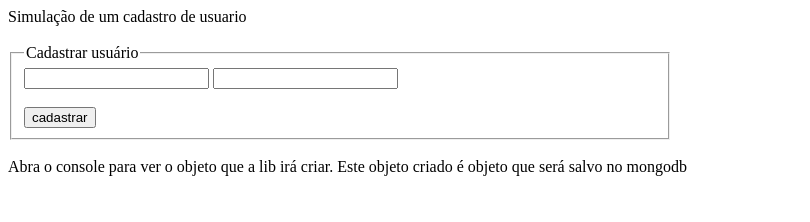
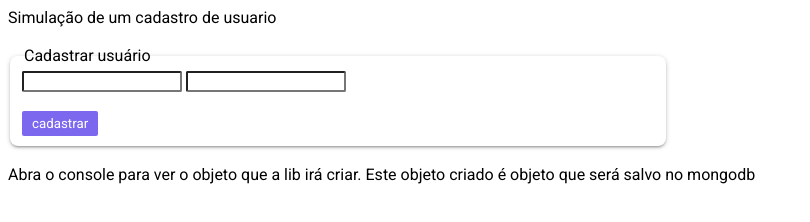
Before and after one commit to viniceosm/easy-form, a plain HTML site: page docs/index.html in a window 1280 px wide. Shown: the whole page, without its empty margins (0-810 px from the left). Drawn offline with Linux system fonts and the light colour scheme.

Commit message:
Adicionado style para doc pages

```diff
--- a/docs/index.html
+++ b/docs/index.html
@@ -5,6 +5,9 @@
 	<meta name="viewport" content="width=device-width, initial-scale=1.0">
 	<meta http-equiv="X-UA-Compatible" content="ie=edge">
 	<title>Esy form Simoor</title>
+
+	<link href="https://fonts.googleapis.com/css?family=Roboto" rel="stylesheet">
+	<link rel="stylesheet" href="style.css">
 
 	<script src="esy-form-simoor.js"></script>
 	<script src="route-node.js"></script>
--- /dev/null
+++ b/docs/style.css
@@ -0,0 +1,22 @@
+* {
+	font-family: 'Roboto', sans-serif;
+}
+fieldset {
+	border: none;
+	-webkit-box-shadow: 0 2px 2px 0 rgba(0, 0, 0, 0.14), 0 3px 1px -2px rgba(0, 0, 0, 0.12), 0 1px 5px 0 rgba(0, 0, 0, 0.2);
+	box-shadow: 0 2px 2px 0 rgba(0, 0, 0, 0.14), 0 3px 1px -2px rgba(0, 0, 0, 0.12), 0 1px 5px 0 rgba(0, 0, 0, 0.2);
+	-webkit-border-radius: 8px;
+	border-radius: 8px;
+}
+input {
+	-webkit-border-radius: 2px;
+	border-radius: 2px;
+}
+button {
+	border: none;
+	background-color: mediumslateblue;
+	color: white;
+	padding: 5px 10px;
+	-webkit-border-radius: 2px;
+	border-radius: 2px;
+}
```
